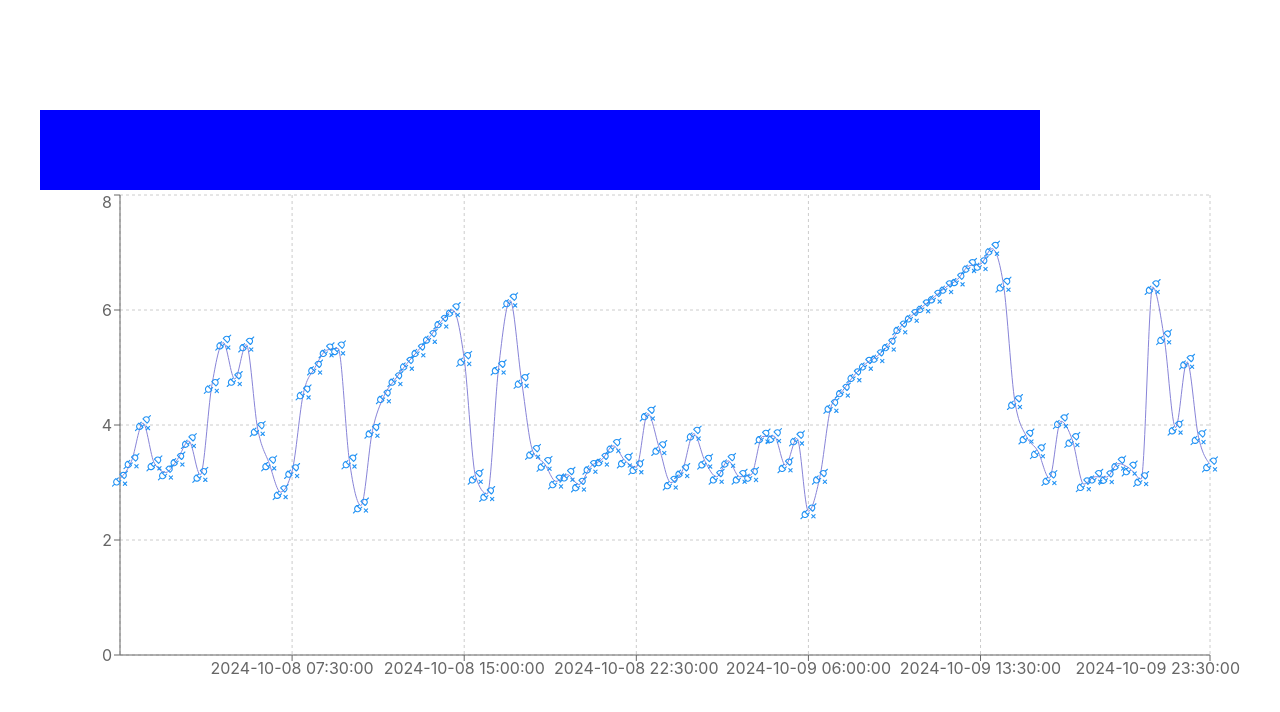
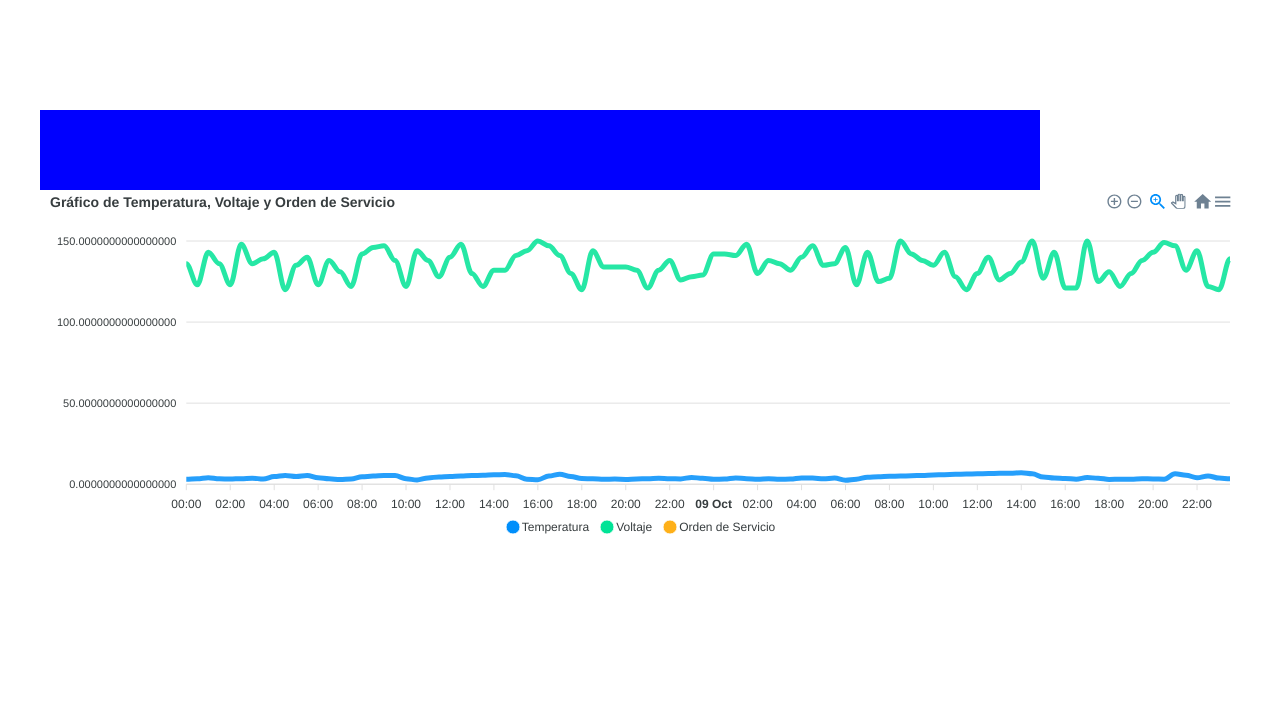
Before and after one commit to ivanISC95/testing, a React (Vite) app: page / in a window 1280 px wide. Shown: the top 712 px of the page. Built offline with nearby package versions, Linux system fonts and the light colour scheme.

Commit message:
add new librerias and charts

```diff
--- a/src/App.tsx
+++ b/src/App.tsx
@@ -1,46 +1,22 @@
 import './App.css'
-import { LineChart, Line, XAxis, YAxis, CartesianGrid, Tooltip, Legend, ResponsiveContainer } from 'recharts';
-import { datas } from './Datas';
 
+import { Plotly } from './Librerias/Plotly/Plotly'
+import { Recharts } from './Librerias/Recharts/Recharts'
+import { chartJS } from './Librerias/ChartJS/chartJS'
+import { PruebaCharts } from './Librerias/ChartJS/PruebaCharts'
+import { Apex } from './Librerias/Apexcharts/Apex'
 function App() {
 
-  const CustomDot = (props: any) => {
-    const { cx, cy } = props;
-    return (
-      <svg x={cx - 10} y={cy - 10} width={20} height={20} viewBox="0 0 18 18" fill="none" xmlns="http://www.w3.org/2000/svg">
-        <path d="M15 12L12 15M2.25 15.75L4.125 13.875M13.875 4.125L15.75 2.25M7.5 8.25L6 9.75M9.75 10.5L8.25 12M12 12L15 15M5.25004 9L9.00004 12.75L7.87504 13.875C7.63029 14.1278 7.33767 14.3294 7.01423 14.468C6.69079 14.6066 6.343 14.6795 5.99113 14.6824C5.63925 14.6852 5.29032 14.618 4.96467 14.4847C4.63903 14.3513 4.34317 14.1545 4.09435 13.9057C3.84553 13.6569 3.64871 13.361 3.51537 13.0354C3.38203 12.7097 3.31483 12.3608 3.31768 12.0089C3.32054 11.657 3.3934 11.3092 3.53201 10.9858C3.67062 10.6624 3.87221 10.3698 4.12504 10.125L5.25004 9ZM12.75 8.99995L9 5.24995L10.125 4.12495C10.3698 3.87212 10.6624 3.67053 10.9858 3.53192C11.3092 3.39331 11.657 3.32045 12.0089 3.31759C12.3608 3.31474 12.7097 3.38194 13.0354 3.51528C13.361 3.64862 13.6569 3.84543 13.9057 4.09426C14.1545 4.34308 14.3513 4.63894 14.4847 4.96458C14.618 5.29023 14.6852 5.63916 14.6824 5.99103C14.6795 6.34291 14.6066 6.6907 14.468 7.01414C14.3294 7.33758 14.1278 7.6302 13.875 7.87495L12.75 8.99995Z" stroke="#2393F4" stroke-linecap="round" stroke-linejoin="round" />
-      </svg>
-    );
-  };
-  const data = datas.value.map((y, index) => ({
-    name: 'temperatura',
-    x : datas.timestamp[index],
-    y,
-  }));
-  console.log(data)
   return (
     <>
       <div style={{ width: '1000px', height: '5rem', background: 'blue' }}>
 
       </div>
       <section style={{ width: '1200px', height: '500px', background: 'white' }}>
-        <ResponsiveContainer width="100%" height="100%">
-          <LineChart
-            data={data}
-            margin={{
-              top: 5,
-              right: 30,
-              left: 20,
-              bottom: 5,
-            }}
-          >
-            <CartesianGrid strokeDasharray="3 3" />
-            <XAxis dataKey='x'/>
-            <YAxis dataKey='y' />
-            <Tooltip />
-            <Line type="monotone" dataKey="y" stroke="#8884d8" dot={<CustomDot />} />
-          </LineChart>
-        </ResponsiveContainer>
+        {/* <Recharts /> */}
+        {/* <Plotly /> */}
+        {/* <PruebaCharts /> */}
+        <Apex />
       </section>
     </>
   )
--- /dev/null
+++ b/src/Librerias/Apexcharts/Apex.tsx
@@ -0,0 +1,97 @@
+import React from 'react';
+import Chart from 'react-apexcharts';
+import { datas } from '../../Datas';
+
+const generateVoltageData = (length) => {
+  return Array.from({ length }, () => Math.floor(Math.random() * (150 - 120 + 1)) + 120);
+};
+
+const voltageData = generateVoltageData(datas.value.length);
+
+const orderServiceData = [{
+  x: new Date("2024-10-08").getTime(), // Convertir la fecha a timestamp
+  y: 1,
+  description: 'Orden de Servicio: 1'
+}];
+
+export const Apex = () => {
+  const series = [
+    {
+      name: 'Temperatura',
+      type: 'line',
+      data: datas.value
+    },
+    {
+      name: 'Voltaje',
+      type: 'line',
+      data: voltageData
+    },
+    {
+      name: 'Orden de Servicio',
+      type: 'scatter',
+      data: orderServiceData,
+      markers: {
+        size: 10, // Aumenta el tamaño del ícono del scatter
+        colors: ['#FF4560'], // Puedes cambiar el color si lo deseas
+        shape: 'circle' // Forma del marcador
+      }
+    }
+  ];
+
+  const options = {
+    chart: {
+      type: 'line' as const,
+      zoom: {
+        enabled: true,
+        type: 'x' as const,
+        autoScaleYaxis: true
+      },
+      toolbar: {
+        show: true,
+        tools: {
+          reset: true
+        }
+      }
+    },
+    title: {
+      text: 'Gráfico de Temperatura, Voltaje y Orden de Servicio'
+    },
+    xaxis: {
+      type: 'datetime' as const,
+      categories: datas.timestamp,
+      labels: {
+        rotate: -45
+      },
+    },
+    dataLabels: {
+      enabled: false // Desactiva las etiquetas de datos en las líneas
+    },
+    stroke: {
+      curve: 'smooth' as const
+    },
+    tooltip: {
+      shared: true,
+      intersect: false,
+      x: {
+        formatter: (value) => {
+          const date = new Date(value);
+          return date.toLocaleString(); // Muestra la fecha en formato local
+        }
+      },
+      y: {
+        formatter: (value, { seriesIndex, dataPointIndex }) => {
+          if (seriesIndex === 2) { // Si es la serie de Orden de Servicio
+            return orderServiceData[dataPointIndex].description; // Muestra la descripción
+          }
+          return `Valor: ${value}`; // Formato para los valores de temperatura y voltaje
+        }
+      }
+    }
+  };
+
+  return (
+    <div>
+      <Chart options={options} series={series} type="line" height={350} />
+    </div>
+  );
+}
--- /dev/null
+++ b/src/Librerias/ChartJS/PruebaCharts.tsx
@@ -0,0 +1,46 @@
+import React from 'react';
+import { Line } from 'react-chartjs-2';
+import {
+  Chart as ChartJS,
+  CategoryScale,
+  LinearScale,
+  PointElement,
+  LineElement,
+  Title,
+  Tooltip,
+  Legend,
+} from 'chart.js';
+
+// Registrar los componentes necesarios
+ChartJS.register(CategoryScale, LinearScale, PointElement, LineElement, Title, Tooltip, Legend);
+
+export const PruebaCharts = () => {
+  const data = {
+    labels: ['Enero', 'Febrero', 'Marzo', 'Abril', 'Mayo', 'Junio'],
+    datasets: [
+      {
+        label: 'Ventas',
+        data: [12, 19, 3, 5, 2, 3],
+        fill: false,
+        backgroundColor: 'rgba(75, 192, 192, 1)',
+        borderColor: 'rgba(75, 192, 192, 1)',
+        tension: 0.1, // Suaviza la línea
+      },
+    ],
+  };
+
+  const options = {
+    scales: {
+      y: {
+        beginAtZero: true,
+      },
+    },
+  };
+
+  return (
+    <div>
+      <h2>Gráfico de Ventas</h2>
+      <Line data={data} options={options} />
+    </div>
+  );
+};
--- /dev/null
+++ b/src/Librerias/Plotly/Plotly.tsx
@@ -0,0 +1,31 @@
+import Plot from 'react-plotly.js'
+import { datas } from '../../Datas';
+export const Plotly = () => {
+    const data = datas.value.map((y, index) => ({
+        x: datas.timestamp[index],
+        y,
+    }));
+    return (
+        <Plot
+            data={[
+                {
+                    x: data.map(point => point.x),
+                    y: data.map(point => point.y),
+                    mode: 'lines+markers',
+                    type: 'scatter',
+                    marker: { color: '#2393F4' },
+                    line: { shape: 'spline' },
+                    name: 'Temperatura',
+                },
+            ]}
+            layout={{
+                title: 'Gráfico de Temperatura',
+                xaxis: { title: 'Tiempo' },
+                yaxis: { title: 'Temperatura' },
+                margin: { t: 30, r: 30, b: 30, l: 30 },
+                showlegend: true,
+            }}
+            style={{ width: '100%', height: '100%' }}
+        />
+    )
+}
--- /dev/null
+++ b/src/Librerias/Recharts/Recharts.tsx
@@ -0,0 +1,36 @@
+import { datas } from '../../Datas';
+import { LineChart, Line, XAxis, YAxis, CartesianGrid, Tooltip, ResponsiveContainer } from 'recharts';
+
+export const Recharts = () => {
+    const CustomDot = (props: any) => {
+        const { cx, cy } = props;
+        return (
+            <svg x={cx - 10} y={cy - 10} width={20} height={20} viewBox="0 0 18 18" fill="none" xmlns="http://www.w3.org/2000/svg">
+                <path d="M15 12L12 15M2.25 15.75L4.125 13.875M13.875 4.125L15.75 2.25M7.5 8.25L6 9.75M9.75 10.5L8.25 12M12 12L15 15M5.25004 9L9.00004 12.75L7.87504 13.875C7.63029 14.1278 7.33767 14.3294 7.01423 14.468C6.69079 14.6066 6.343 14.6795 5.99113 14.6824C5.63925 14.6852 5.29032 14.618 4.96467 14.4847C4.63903 14.3513 4.34317 14.1545 4.09435 13.9057C3.84553 13.6569 3.64871 13.361 3.51537 13.0354C3.38203 12.7097 3.31483 12.3608 3.31768 12.0089C3.32054 11.657 3.3934 11.3092 3.53201 10.9858C3.67062 10.6624 3.87221 10.3698 4.12504 10.125L5.25004 9ZM12.75 8.99995L9 5.24995L10.125 4.12495C10.3698 3.87212 10.6624 3.67053 10.9858 3.53192C11.3092 3.39331 11.657 3.32045 12.0089 3.31759C12.3608 3.31474 12.7097 3.38194 13.0354 3.51528C13.361 3.64862 13.6569 3.84543 13.9057 4.09426C14.1545 4.34308 14.3513 4.63894 14.4847 4.96458C14.618 5.29023 14.6852 5.63916 14.6824 5.99103C14.6795 6.34291 14.6066 6.6907 14.468 7.01414C14.3294 7.33758 14.1278 7.6302 13.875 7.87495L12.75 8.99995Z" stroke="#2393F4" stroke-linecap="round" stroke-linejoin="round" />
+            </svg>
+        );
+    };
+    const data = datas.value.map((y, index) => ({
+        name: 'temperatura',
+        x: datas.timestamp[index],
+        y,
+    }));
+    return (
+        <ResponsiveContainer width="100%" height="100%">
+            <LineChart
+                data={data}
+                margin={{
+                    top: 5,
+                    right: 30,
+                    left: 20,
+                    bottom: 5,
+                }}
+            >
+                <CartesianGrid strokeDasharray="3 3" />
+                <XAxis dataKey='x' />
+                <YAxis dataKey='y' />
+                <Tooltip />
+                <Line type="monotone" dataKey="y" stroke="#8884d8" dot={<CustomDot />} />
+            </LineChart>
+        </ResponsiveContainer>)
+}
```
Also changed, not shown: package.json (+9 -0 lines), src/@types/react-plotly.d.ts (added, +17 -0 lines), 1 other file (tests, documents, lock files or other folders).
